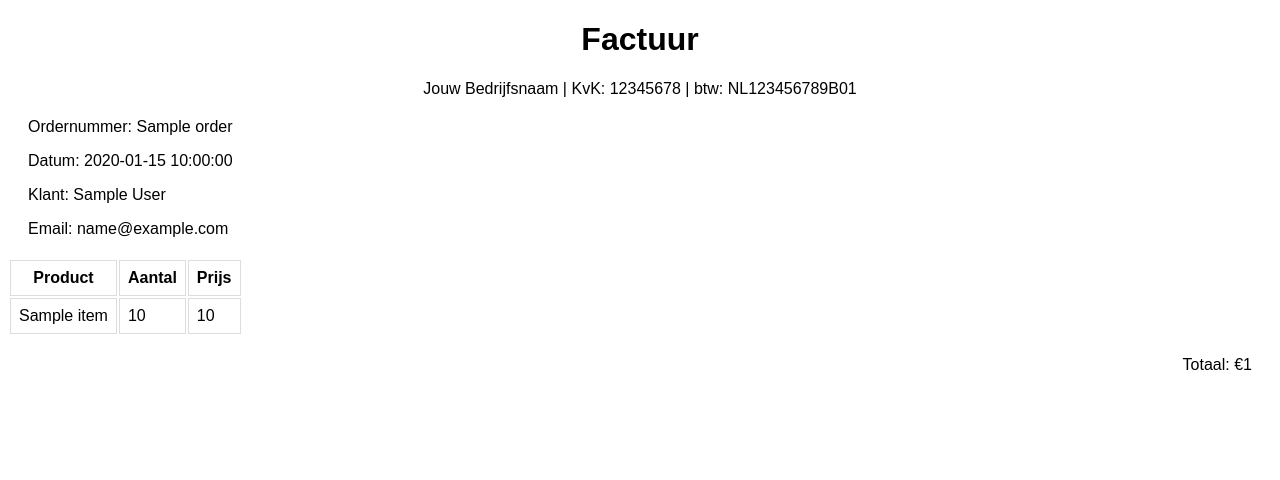
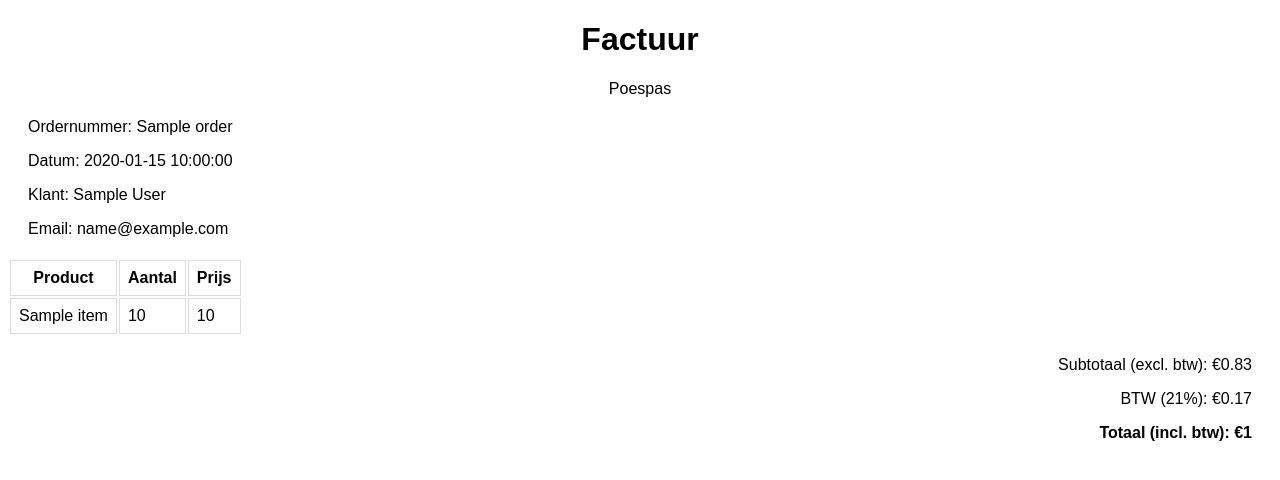
Before and after one commit to Rayalistisch123/factuur, a Flask app: template templates/invoice_template.html in a window 1280 px wide. Shown: the top 480 px of the page. Run offline with Flask 3, Linux system fonts and the light colour scheme; the template is opened without the code that fills it: most values are stand-ins (such as "Sample title", 1, 10 or a date in 2020).

Commit message:
21% btw toegevoegd aan factuur

```diff
--- a/templates/invoice_template.html
+++ b/templates/invoice_template.html
@@ -15,7 +15,7 @@
 <body>
     <div class="header">
         <h1>Factuur</h1>
-        <p>Jouw Bedrijfsnaam | KvK: 12345678 | btw: NL123456789B01</p>
+        <p>Poespas</p>
     </div>
     <div class="details">
         <p>Ordernummer: {{ order.name }}</p>
@@ -46,7 +46,10 @@
         </table>
     </div>
     <div class="total">
-        <p>Totaal: €{{ order.total_price }}</p>
+        <p>Subtotaal (excl. btw): €{{ "%.2f"|format((order.total_price | float) / 1.21) }}</p>
+        <p>BTW (21%): €{{ "%.2f"|format((order.total_price | float) - (order.total_price | float) / 1.21) }}</p>
+        <p><strong>Totaal (incl. btw): €{{ order.total_price }}</strong></p>
     </div>
+
 </body>
 </html>
```
